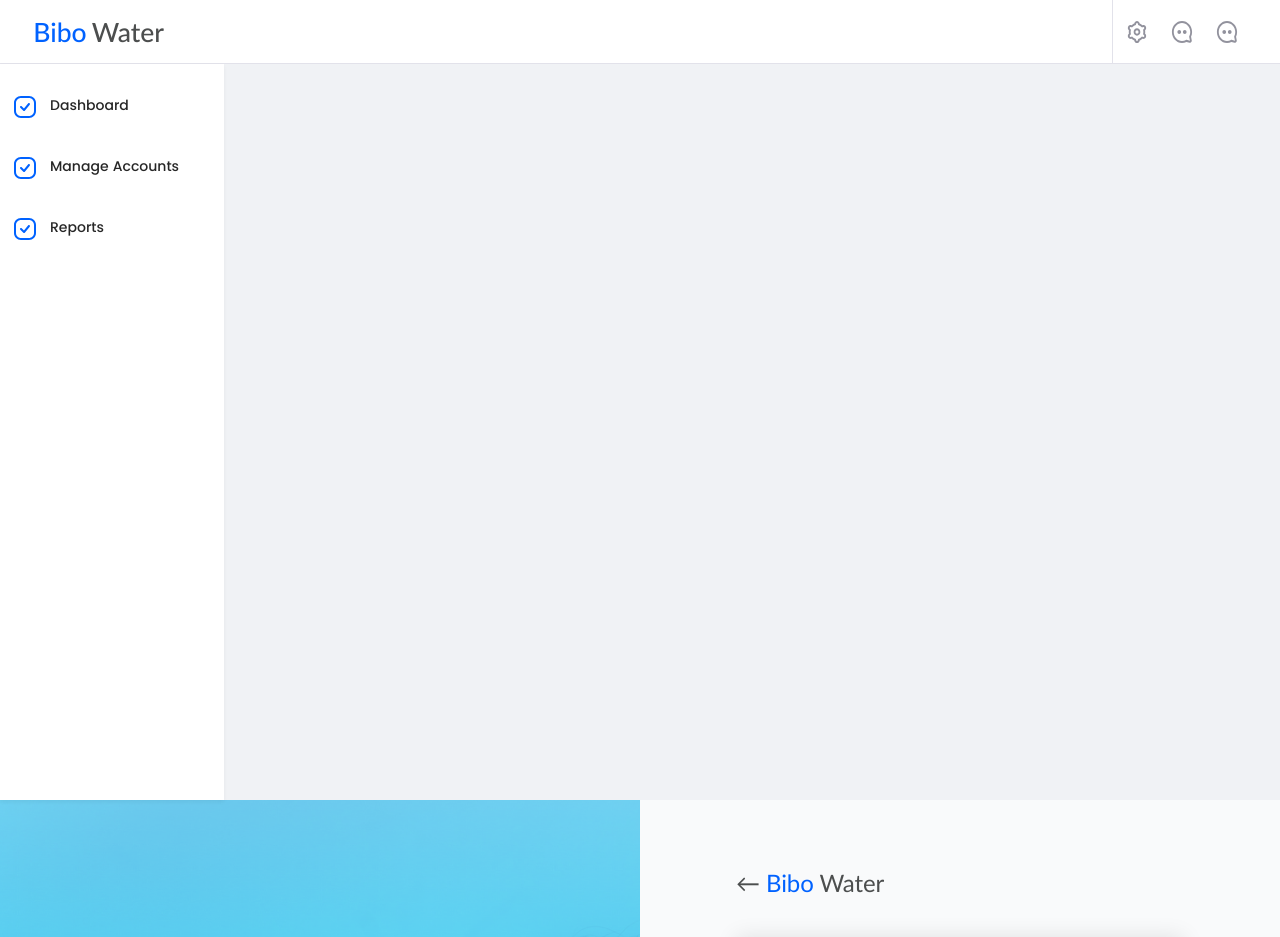
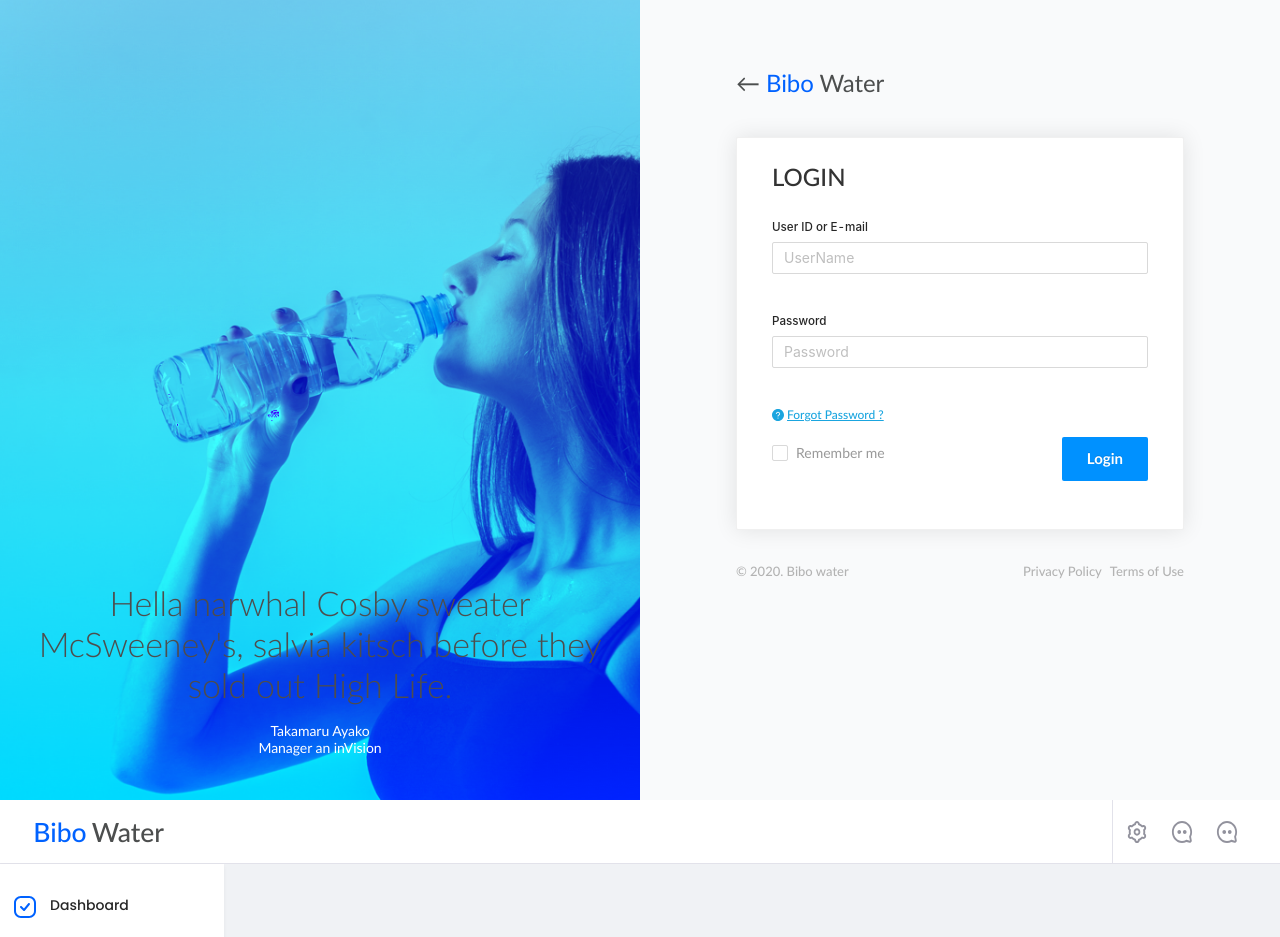
Before and after one commit to ecknologic/TrackingSystem, a React (Create React App) app in the folder client/: page / in a window 1280 px wide. Shown: the top 937 px of the page. Built offline with nearby package versions, Linux system fonts and the light colour scheme.

Commit message:
fixed route and side menu functionality

```diff
--- a/client/src/App.js
+++ b/client/src/App.js
@@ -9,34 +9,31 @@
 import PageLayout from './UI/page-layout';
 import './App.css';
 
+const App = () => {
+   return (
+      <Router>
+         <Route exact path='/' component={Login} />
+         <PageLayout>
+            <Switch>
+               <Route path='/manage-accounts/:accountId' render={() => requireAuth(<ViewAccount />)} />
+               <Route path='/manage-accounts' render={() => requireAuth(<AccountsDashboard />)} />
+               <Route path='/bibowarehouse' render={(props) => requireAuth(<BiboWarehouse {...props} />)} />
+               <Route path='/addcustomer' render={(props) => requireAuth(<AddCustomer {...props} />)} />
+               <Route path='/customerDashboard' render={() => requireAuth(<NoContent content='Design is in progress' />)} />
+               <Route path='/*' render={() => redirectAuth()} />
+            </Switch>
+         </PageLayout>
+      </Router>
+   );
+}
+
 const requireAuth = (Component) => {
    const authenticated = JSON.parse(sessionStorage.getItem('isLogged'))
    if (authenticated) return Component
    else return <Redirect to="/" />
 };
 
-function App() {
-  return (
-    <div className="App">
-      <Router>
-        <PageLayout>
-          <Switch>
-            <Route path='/manage-accounts/:accountId' component={ViewAccount} />
-            <Route path='/manage-accounts' component={AccountsDashboard} />
-            <Route exact path='/bibowarehouse' render={(props) => requireAuth(<BiboWarehouse {...props} />)} />
-            {/* <Route exact path='/bibowarehouses' component={BiboWarehouse} /> */}
-            <Route exact path='/addcustomer' render={(props) => requireAuth(<AddCustomer {...props} />)} />
-            <Route exact path='/customerDashboard' render={(props) => requireAuth(<NoContent content='Designing is in progress' />)} />
-          </Switch>
-        </PageLayout>
-        <Route exact path='/' component={Login} />
-        <Route exact path='/*' render={(props) => redirectAuth(props)} />
-      </Router>
-    </div>
-  );
-}
-
-function redirectAuth(props) {
+const redirectAuth = () => {
    const authenticated = JSON.parse(sessionStorage.getItem('isLogged'))
    if (authenticated) return <Redirect to="/bibowarehouse" />
    else return <Redirect to="/" />
--- a/client/src/UI/page-layout/SideMenu.js
+++ b/client/src/UI/page-layout/SideMenu.js
@@ -1,32 +1,29 @@
-import React, { useEffect, useState } from 'react'
+import React, { useEffect, useMemo, useState } from 'react'
 import { Menu } from 'antd';
-import { Link, useHistory, useLocation } from 'react-router-dom';
-import dashboardIcon from '../../assets/images/ic-manage-users.svg';
+import { useHistory, useLocation } from 'react-router-dom';
 import dashboardIcon12 from '../../assets/images/ic-manage-accounts.svg';
 import { MARKETINGADMIN, ROLE, WAREHOUSEADMIN } from '../../utils/constants';
-import { getSideMenu } from '../../utils/Functions'
-
+import { getSideMenuKey } from '../../utils/Functions'
 const { Item } = Menu
 
 const SideMenu = () => {
     const { pathname } = useLocation()
     const history = useHistory()
-    const [menu, setMenu] = useState('dashboard')
+    const [selected, setSelected] = useState('/dashboard')
+
+    const pattern = /[^\/]*\/[^\/]*/; // regex to match upto second forward slash in url pathname
+    const mainPathname = pathname.match(pattern)[0]
+
+    const menu = useMemo(() => getSideMenuKey(pathname), [mainPathname])
 
     useEffect(() => {
-        const menu = getSideMenu(pathname)
-        setMenu(menu)
-    }, [])
+        setSelected(menu)
+    }, [menu])
 
-    const handleMenuSelect = (event) => {
-        const { key } = event
-        setMenu(key)
-        history.push(key)
-    }
+    const handleMenuSelect = ({ key }) => history.push(key)
 
-    const handleMenuSelectByAuth = ({ key }) => {
-        setMenu(key)
-        if (key === 'dashboard') {
+    const handleMenuSelectByRole = ({ key }) => {
+        if (key === '/dashboard') {
             if (ROLE == WAREHOUSEADMIN) history.push('/bibowarehouse')
             else history.push('/addcustomer')
         }
@@ -36,9 +33,9 @@
         <Menu
             id='app-side-menu'
             mode="inline"
-            selectedKeys={menu}
+            selectedKeys={selected}
         >
-            <Item key='dashboard' onClick={handleMenuSelectByAuth}>
+            <Item key='/dashboard' onClick={handleMenuSelectByRole}>
                 <img src={dashboardIcon12} alt="" />
                 <span>Dashboard</span>
             </Item>
--- a/client/src/components/AvatarText.js
+++ b/client/src/components/AvatarText.js
@@ -4,7 +4,7 @@
 
 const AvatarText = ({ name = '' }) => {
     const color = stringToHslColor(name)
-    const initials = name.split(" ").map((n, i, a) => i === 0 || i + 1 === a.length ? n[0] : null).join("")
+    const initials = name.split(" ").map((n, i, a) => i === 0 || i + 1 === a.length ? n[0] : null).join("").toUpperCase()
 
     return (
         <div className='avatar-text-container' style={{ background: color }}>
--- a/client/src/components/NameCard.js
+++ b/client/src/components/NameCard.js
@@ -1,11 +1,8 @@
 import React from 'react';
-import { stringToHslColor } from '../utils/Functions'
 import AvatarText from './AvatarText';
 import '../sass/nameCard.scss'
 
 const NameCard = ({ name = '' }) => {
-    const color = stringToHslColor(name)
-    const initials = name.split(" ").map((n, i, a) => i === 0 || i + 1 === a.length ? n[0] : null).join("")
 
     return (
         <div className='name-card-container'>
--- a/client/src/utils/Functions/index.js
+++ b/client/src/utils/Functions/index.js
@@ -27,11 +27,14 @@
     return 'hsl(' + h + ', 45%, 45%)';
 }
 
-const getSideMenu = (path) => {
-    if (path.includes('/bibowarehouse') || path.includes('/addcustomer'))
-        return 'dashboard'
-    if (path.includes('/manage-accounts'))
-        return '/manage-accounts'
-
+const getSideMenuKey = (path) => {
+    switch (path) {
+        case '/bibowarehouse':
+            return '/dashboard'
+        case '/addcustomer':
+            return '/dashboard'
+        default:
+            return path
+    }
 }
-module.exports = { editData, getBase64, stringToHslColor, getSideMenu }
+module.exports = { editData, getBase64, stringToHslColor, getSideMenuKey }
```
Lines whose indentation alone changed are shown as unchanged.
